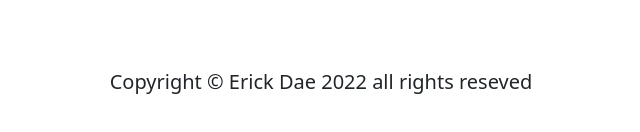
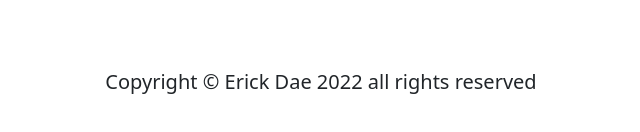
Before and after one commit to dae00345/bootstrap-porto, a plain HTML site: page index.html in a window 1280 px wide. Shown: the part 6195-6327 px from the top of the page, 319-959 px from the left. Drawn offline with Linux system fonts and the light colour scheme.

Commit message:
Update index.html

```diff
--- a/index.html
+++ b/index.html
@@ -323,7 +323,7 @@
       <div class="container-fluid bg-white footer-container">
         <div class="row text-center text-dark p-5">
           <div class="col-md-12">
-            <h2 class="display-7 fs-5 footer-text">Copyright &copy; Erick Dae 2022 all rights reseved</h2>
+            <h2 class="display-7 fs-5 footer-text">Copyright &copy; Erick Dae 2022 all rights reserved</h2>
           </div>
         </div>
       </div>
```
